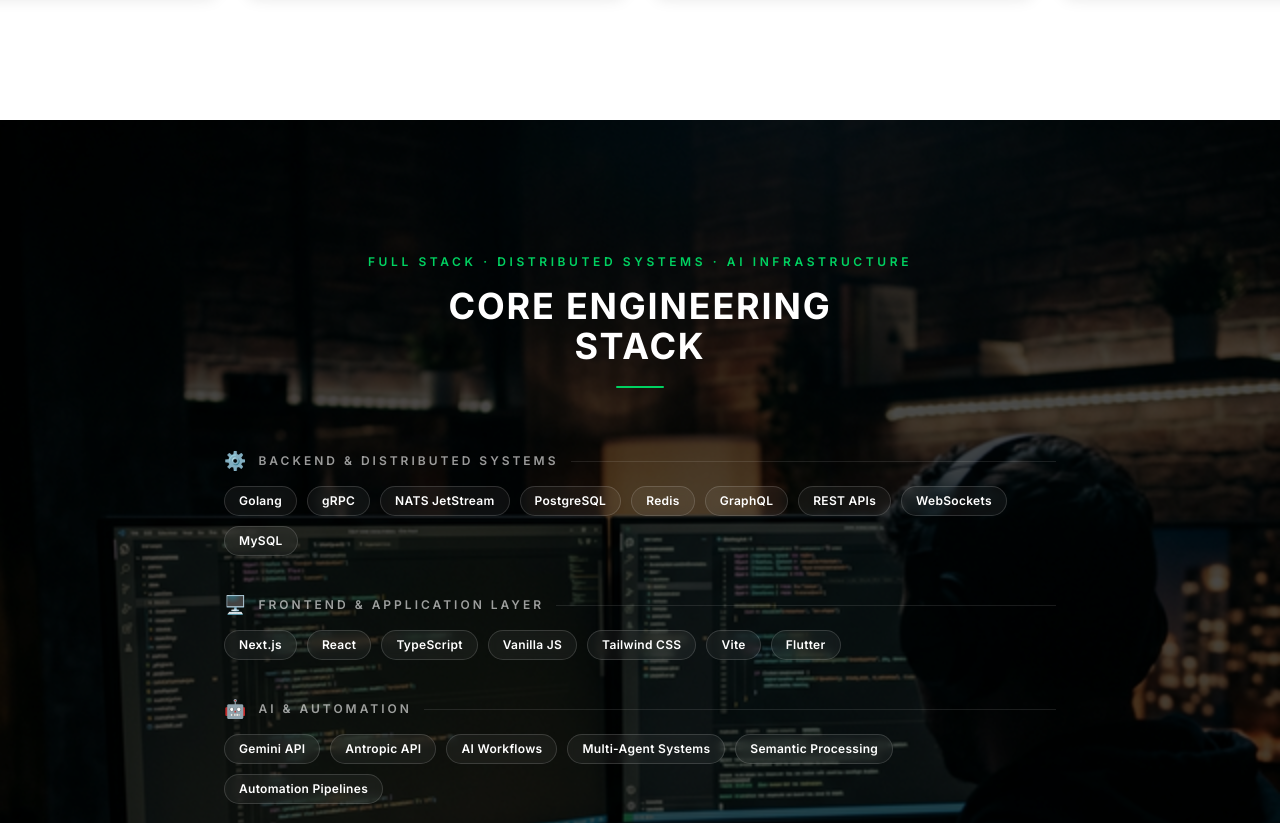
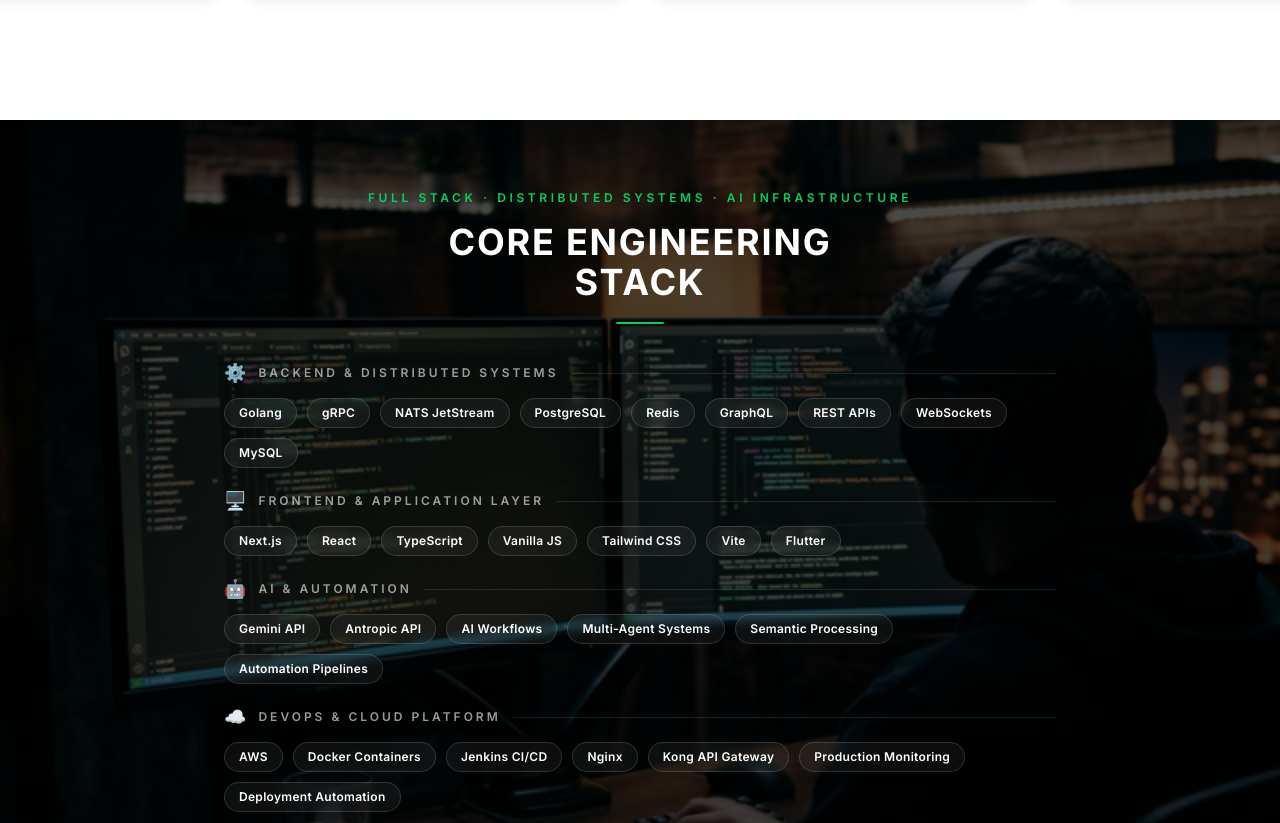
Before and after one commit to shristi2211/Portfolio_Shristi, a React (Vite) app: page / in a window 1280 px wide. Shown: the part 1380-2203 px from the top of the page. Built offline with nearby package versions, Linux system fonts and the light colour scheme.

Commit message:
Reduce vertical height of Engineering Stack section

```diff
--- a/src/pages/Home.tsx
+++ b/src/pages/Home.tsx
@@ -213,12 +213,12 @@
       </section>
 
       {/* Engineering Stack Section */}
-      <section className="w-full relative py-32 bg-fixed bg-cover bg-center" style={{ backgroundImage: 'url("/images/workspace-bg.png")' }}>
+      <section className="w-full relative py-16 bg-fixed bg-cover bg-center" style={{ backgroundImage: 'url("/images/workspace-bg.png")' }}>
         <div className="absolute inset-0 bg-black/70"></div>
 
         <div className="relative z-10 max-w-4xl mx-auto px-8">
           {/* Section Heading */}
-          <div className="text-center mb-16">
+          <div className="text-center mb-10">
             <span className="inline-block text-brand-green text-xs font-semibold tracking-[0.3em] uppercase mb-4">
               Full Stack · Distributed Systems · AI Infrastructure
             </span>
@@ -229,7 +229,7 @@
           </div>
 
           {/* Category Cards */}
-          <div className="space-y-10">
+          <div className="space-y-6">
             {engineeringStack.map((group, idx) => (
               <div key={idx} className="group">
                 {/* Category Label */}
```
